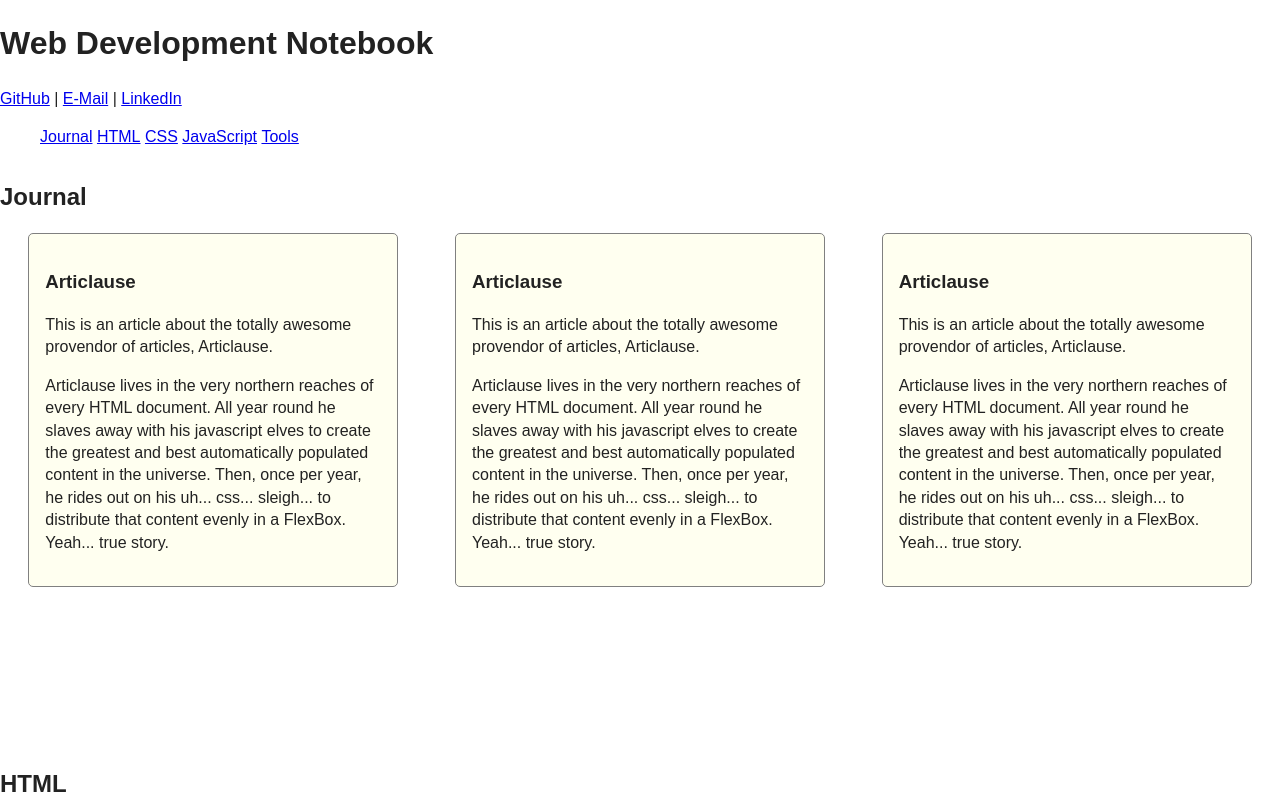
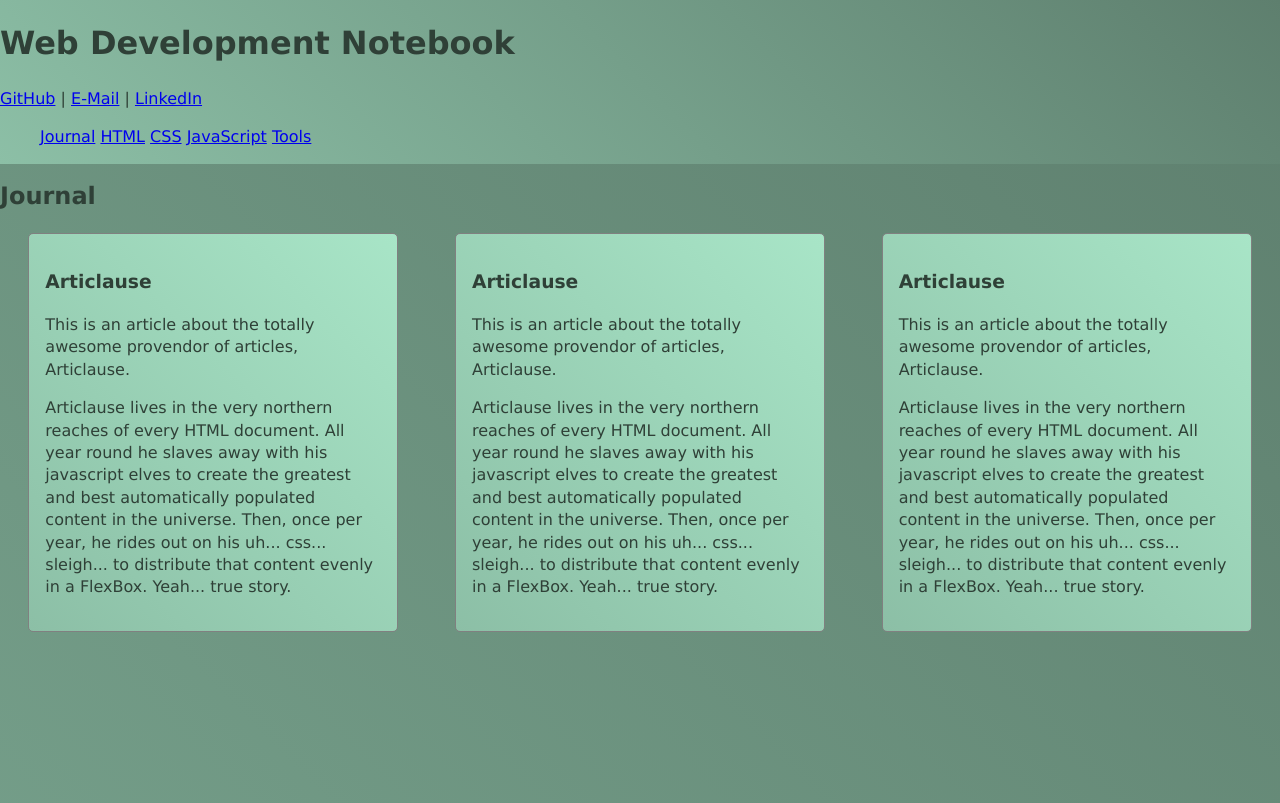
Before and after one commit to JuanEspinet/webdev-notebook, a plain HTML site: page index.html in a window 1280 px wide. Shown: the top 803 px of the page. Drawn offline with nearby package versions, Linux system fonts and the light colour scheme.

Commit message:
And then there was color and a functional nav bar

```diff
--- a/css/main.css
+++ b/css/main.css
@@ -9,8 +9,28 @@
 /* ==========================================================================
    Base styles: opinionated defaults
    ========================================================================== */
+/*
+
+primary color - #
+
+text color - #
+
+background color - #
+
+accent color - #
+
+warning color -#
+
+error color - #
+
+*/
+body {
+    background: linear-gradient(45deg,#8CBFA6,#5E7F6E);
+    color: #2F4037;
+    font-family: Verdana, Geneva, sans-serif;
+}
 article {
-  background-color: ivory;
+  background: linear-gradient(45deg,#8CBFA6,#A8E5C7);
   border: 1px solid grey;
   border-radius: 5px;
   /*margin-left: 1rem;*/
@@ -36,7 +56,7 @@ nav li {
     display: inline-block;
 }
 header {
-    background-color: white;
+    background: linear-gradient(45deg,#8CBFA6,#5E7F6E);
     position: fixed;
     width: 100%;
     top: 0;
```
